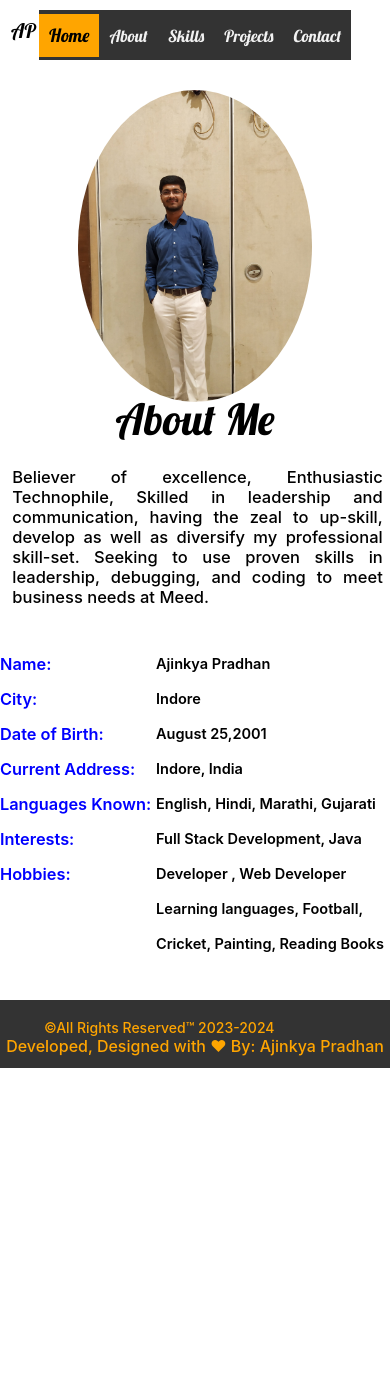
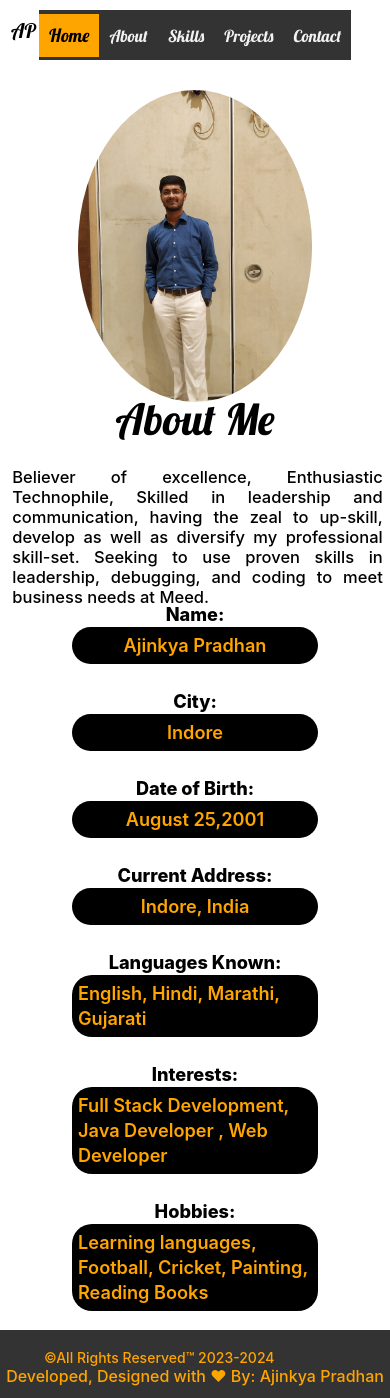
Before and after one commit to AjinkyaPradhan1/portfolio-website-ap, a React (Create React App) app: page /about in a window 390 px wide. Before the commit the page ends 1068 px from the top, so only its background shows below. Built offline with nearby package versions, Linux system fonts and the light colour scheme.

Commit message:
about 480px pages

```diff
--- a/src/components/About.js
+++ b/src/components/About.js
@@ -30,13 +30,13 @@ function About() {
               <div className="key_value">
                 <div className="title">
                   <div className="title_contents">
-                    Name: <br></br>
-                    City:<br></br>
-                    Date of Birth:<br></br>
-                    Current Address:<br></br>
-                    Languages Known:<br></br>
-                    Interests:<br></br>
-                    Hobbies:<br></br>
+                    Name: <div className="title_contents_name">Ajinkya Pradhan</div><br></br>
+                    City: <div className="title_contents_city">Indore</div><br></br>
+                    Date of Birth:<div className="title_contents_dob">August 25,2001</div><br></br>
+                    Current Address:<div className="title_contents_ca">Indore, India</div><br></br>
+                    Languages Known:<div className="title_contents_langKnown">English, Hindi, Marathi, Gujarati</div><br></br>
+                    Interests:<div className="title_contents_interest">Full Stack Development, Java Developer , Web Developer</div><br></br>
+                    Hobbies:<div className="title_contents_hobbies">Learning languages, Football, Cricket, Painting, Reading Books</div><br></br>
                   </div>
                 </div>
                 <div className="details">
--- a/src/components/about.css
+++ b/src/components/about.css
@@ -88,7 +88,7 @@
 .title{
   display: flex;
   align-items:  flex-start;
-  width: 25%;
+  width: 30%;
   height: 100%;
   background-color: white;
   color: black;
@@ -97,7 +97,8 @@
 .details{
   display: flex;
   align-items: flex-start;
-  width: 80%;
+  justify-content: center;
+  width: 70%;
   height: 100%;
   background-color: white;
   animation: details-in 1000ms ease-in-out;
@@ -110,6 +111,15 @@
   font-size: 110%;
   color: blue;
 }
+.title_contents_name,.title_contents_city,.title_contents_dob,
+.title_contents_ca,.title_contents_langKnown,.title_contents_interest,
+.title_contents_hobbies{
+  display: none;
+  visibility: hidden;
+  width: 0px;
+  height: 0px;
+}
+
 .details_content{
   display: flex;
   margin-top: 25px;
@@ -222,33 +232,89 @@
   .title{
     display: flex;
     visibility: visible;
-
-    width: 40%;
-    height: 100%;
-    background-color: white;
-    font-size: 90%;
+    margin-top: -20px;
+    width: 100%;
+    height: max-content;
+    background-color: transparent;
+    font-size: 110%;
     color: black;
     animation: title-in 600ms ease-in-out;
   }
+  .title_contents{
+    display: flex;
+    align-items: center;
+    justify-content: center;
+    flex-direction: column;
+    height: max-content;
+    width: 100%;
+    margin-top: 0px;
+    line-height:25px;
+    font-weight: 790;
+    font-size: 100%;
+    color: black;
+
+    background-color: transparent;
+
+  }
+  .title_contents_name,.title_contents_city,.title_contents_dob,
+  .title_contents_ca{
+    display: flex;
+    justify-content: center;
+    align-items: center;
+    visibility: visible;
+    background-color: transparent;
+    width: 60%;
+    height: max-content;
+    color: black;
+    background-color: black;
+    color: orange;
+    padding: 6px;
+    border-radius: 20px;
+    font-weight: 630;
+
+  }
+
+  .title_contents_langKnown,.title_contents_interest,
+  .title_contents_hobbies{
+    display: flex;
+    justify-content: center;
+    align-items: center;
+    visibility: visible;
+    background-color: transparent;
+    width: 60%;
+    height: max-content;
+    background-color: black;
+    color: orange;
+    padding: 6px;
+    border-radius: 20px;
+    font-weight: 630;
+
+  }
+
   .details{
     display: flex;
     visibility: visible;
 
-    width: 60%;
+    width: 0%;
     height: 50%;
     background-color: white;
     font-size: 80%;
     animation: details-in 1000ms ease-in-out;
 
   }
-
+  .details_content{
+    display: none;
+    background-color: red;
+    width: 0px;
+    height: 0px;
+  }
   .footer_about{
     display: flex;
     justify-content: center;
     align-items: center;
     position: absolute;
     height: 8%;
-    margin-top: 1000px;
+    margin-top: 1330px;
   }
 
 
```
